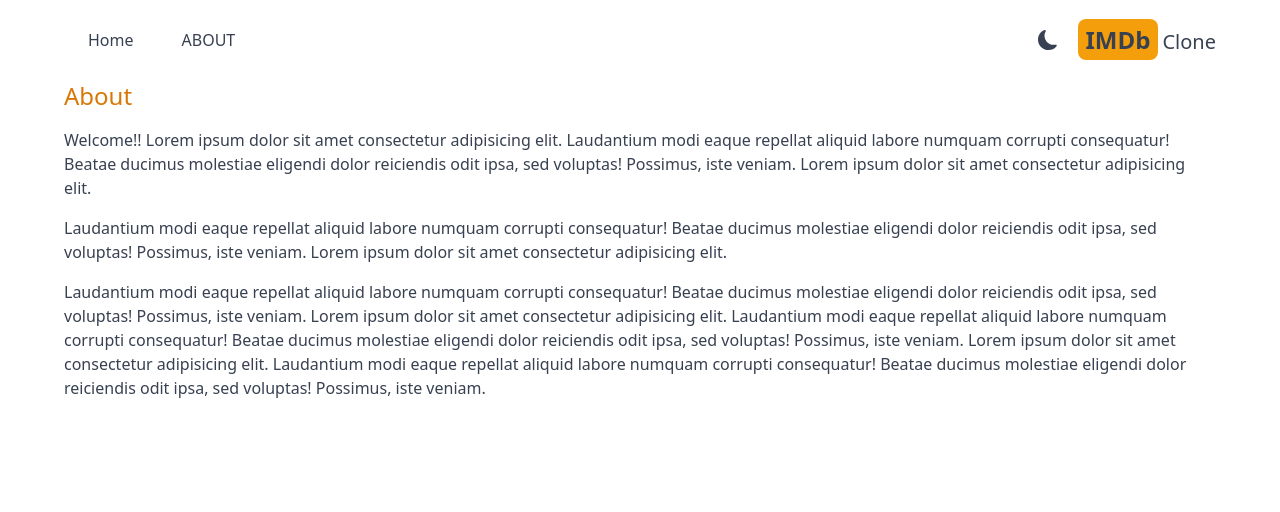
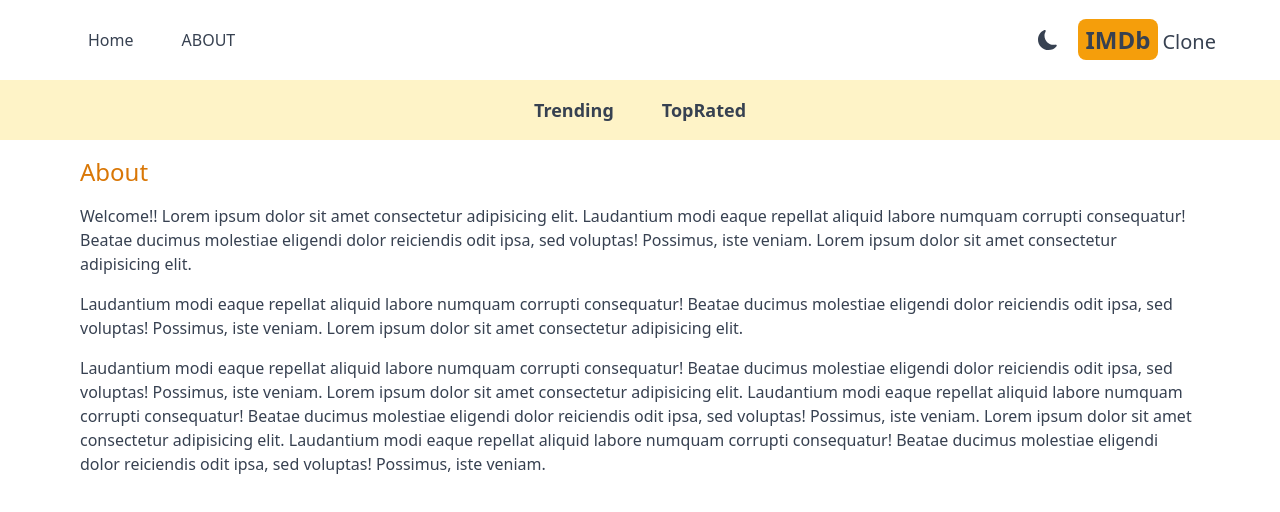
Before and after one commit to oguzhansandi/IMDB-, a Next.js app: page /about in a window 1280 px wide. Shown: the top 512 px of the page. Built offline with nearby package versions, Linux system fonts and the light colour scheme.

Commit message:
Created the navbar comp

```diff
--- a/app/about/page.tsx
+++ b/app/about/page.tsx
@@ -2,7 +2,7 @@
 
 export default function About() {
   return (
-    <div className='max-w-6xl mx-auto space-y-4'>
+    <div className='max-w-6xl mx-auto space-y-4 p-4'>
         <h1 className='text-2xl font-medium text-amber-600'> About</h1>
         <p>
         Welcome!! Lorem ipsum dolor sit amet consectetur
--- /dev/null
+++ b/app/components/Navbar.tsx
@@ -0,0 +1,11 @@
+import React from 'react'
+import NavbarItem from './NavbarItem'
+
+export default function Navbar() {
+  return (
+    <div className='flex justify-center dark:bg-gray-600 bg-amber-100 lg:text-lg p-4 '>
+        <NavbarItem title = "Trending" param="fetchTrending" />
+        <NavbarItem title = "TopRated" param="fetchTopRated" />
+    </div>
+  )
+}
--- /dev/null
+++ b/app/components/NavbarItem.tsx
@@ -0,0 +1,23 @@
+"use client"
+import Link from 'next/link'
+import React from 'react'
+import {useSearchParams} from "next/navigation"
+
+
+export default function NavbarItem({title, param}) {
+  const searchParams = useSearchParams();
+  const genre = searchParams.get("genre");
+
+    return (
+    <div>
+        <Link
+        className={`m-4 hover:text-amber-600 font-semibold p-2 ${
+            genre &&
+            genre === param &&
+            "underline underline-offset-8 decoration-4 decoration-amber-500 rounded-lg"
+        }`}
+
+        href={`/?genre=${param}`}>{title}</Link>
+    </div>
+  )
+}
--- a/app/layout.tsx
+++ b/app/layout.tsx
@@ -2,6 +2,7 @@
 import './globals.css'
 import type { Metadata } from 'next'
 import Providers from './Providers'
+import Navbar from './components/Navbar'
 
 
 
@@ -22,6 +23,7 @@
           {/*Header*/}
           <Header/>
           {/*Navbar*/}
+          <Navbar />
           {/*SearchBox*/}
 
 
```
